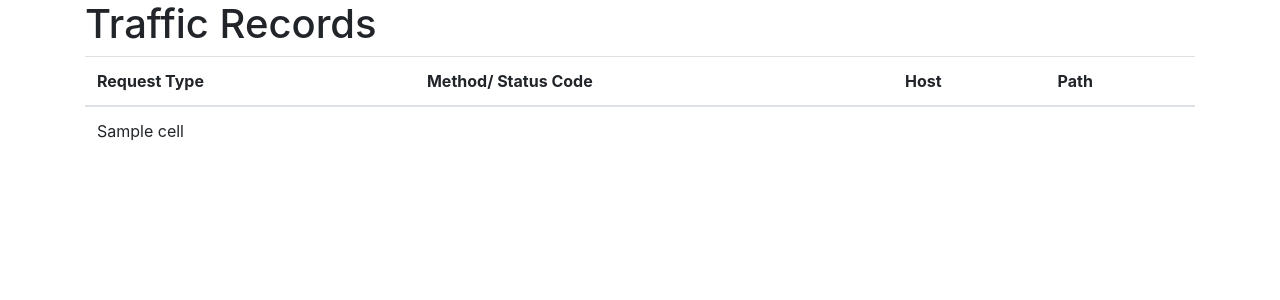
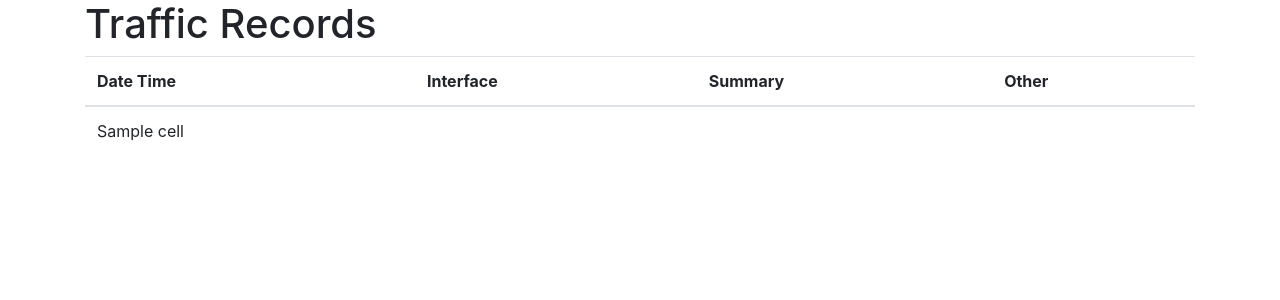
Before and after one commit to dkayaa/DIY_WIFI_Pineapple, a Flask app: template configurator/templates/traffic_page.html in a window 1280 px wide. Shown: the part 56-356 px from the top of the page. Run offline with Flask 3, Linux system fonts and the light colour scheme; the template is opened without the code that fills it: most values are stand-ins (such as "Sample title", 1, 10 or a date in 2020); parts of the project's set-up code (start-up, migrations or seed data) failed here and were passed over; some libraries are stand-ins or nearby versions.

Commit message:
last changes?

```diff
--- a/configurator/templates/traffic_page.html
+++ b/configurator/templates/traffic_page.html
@@ -5,10 +5,10 @@
     <table class="table table-hover">
         <thead>
             <tr>
-                <th>Request Type</th>
-                <th>Method/ Status Code</th>
-                <th>Host</th>
-                <th>Path</th>
+                <th>Date Time</th>
+                <th>Interface</th>
+                <th>Summary</th>
+                <th>Other</th>
             </tr>
         </thead>
         <tbody>
```
Also changed, not shown: configurator/sniffer.py (+6 -8 lines), 1 other file.
